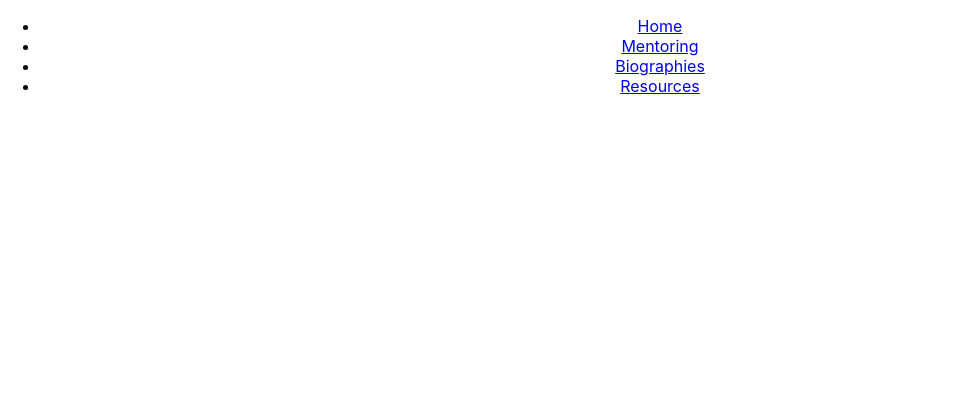
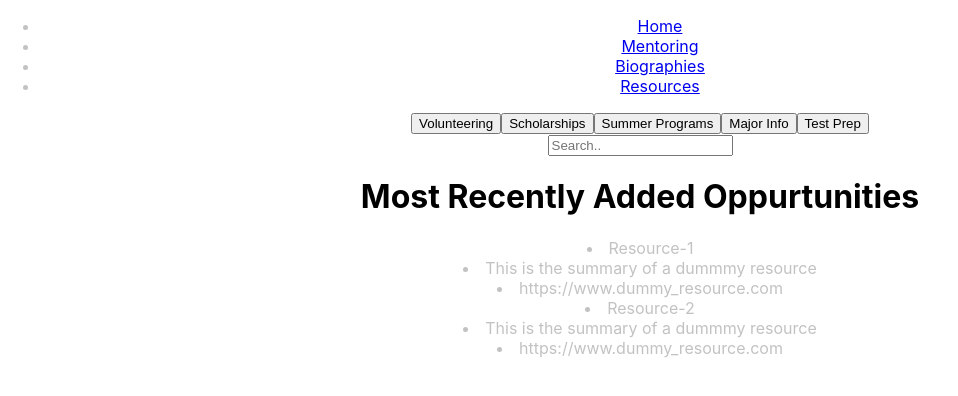
Before and after one commit to cfg-hbcuhsi/team-3, a React (Create React App) app in the folder frontend/: page /resources in a window 1280 px wide. Shown: the top 396 px of the page, without its empty margins (0-958 px from the left). Built offline with nearby package versions, Linux system fonts and the light colour scheme.

Commit message:
update resource component

```diff
--- /dev/null
+++ b/frontend/src/Components/Resource.css
@@ -0,0 +1,4 @@
+li {
+    color:#9999;
+
+}
--- /dev/null
+++ b/frontend/src/Components/Resource.js
@@ -0,0 +1,23 @@
+import React, { Component } from "react";
+import "./Resource.css";
+
+function Resource(parameter) {
+    const {params} = parameter;
+    const {title,summary,url} = params;
+    console.log(params);
+
+    return(
+    <div>
+        <li>
+            {title}
+        </li>
+        <li>
+            {summary}
+        </li>
+        <li>
+            {url}
+        </li>
+    </div>)
+
+}
+export default Resource;
--- a/frontend/src/Components/Resources.js
+++ b/frontend/src/Components/Resources.js
@@ -1,8 +1,46 @@
 import React, { Component } from "react";
-
+import {Link} from "react-router-dom";
+import Resource from "./Resource";
 class Resources extends Component {
+  constructor() {
+    super();
+    this.state = [{
+      "resource_id": 123,
+      "title": "Resource-1",
+      "summary": "This is the summary of a dummmy resource",
+      "url": "https://www.dummy_resource.com"},
+      {
+        "resource_id": 1234,
+        "title": "Resource-2",
+        "summary": "This is the summary of a dummmy resource",
+        "url": "https://www.dummy_resource.com"
+      }
+    ]
+  }
   render() {
-    return <div></div>;
+    return (
+      <div>
+      <div>
+        <button className="volunteering">Volunteering</button>
+        <button className="scholarships">Scholarships</button>
+        <button className="summer-programs">Summer Programs</button>
+        <button className="major-info">Major Info</button>
+        <button className="test-prep">Test Prep</button>
+      </div>
+      <div>
+        <input type="text" placeholder="Search..">
+          </input>
+      </div>
+      <div>
+        <p>
+          <h1> Most Recently Added Oppurtunities</h1>
+          {this.state.map(resource => {
+            return <Resource id={resource.resource_id} params= {resource}/>
+          })}
+        </p>
+      </div>
+      </div>
+    );
   }
 }
 export default Resources;
```
